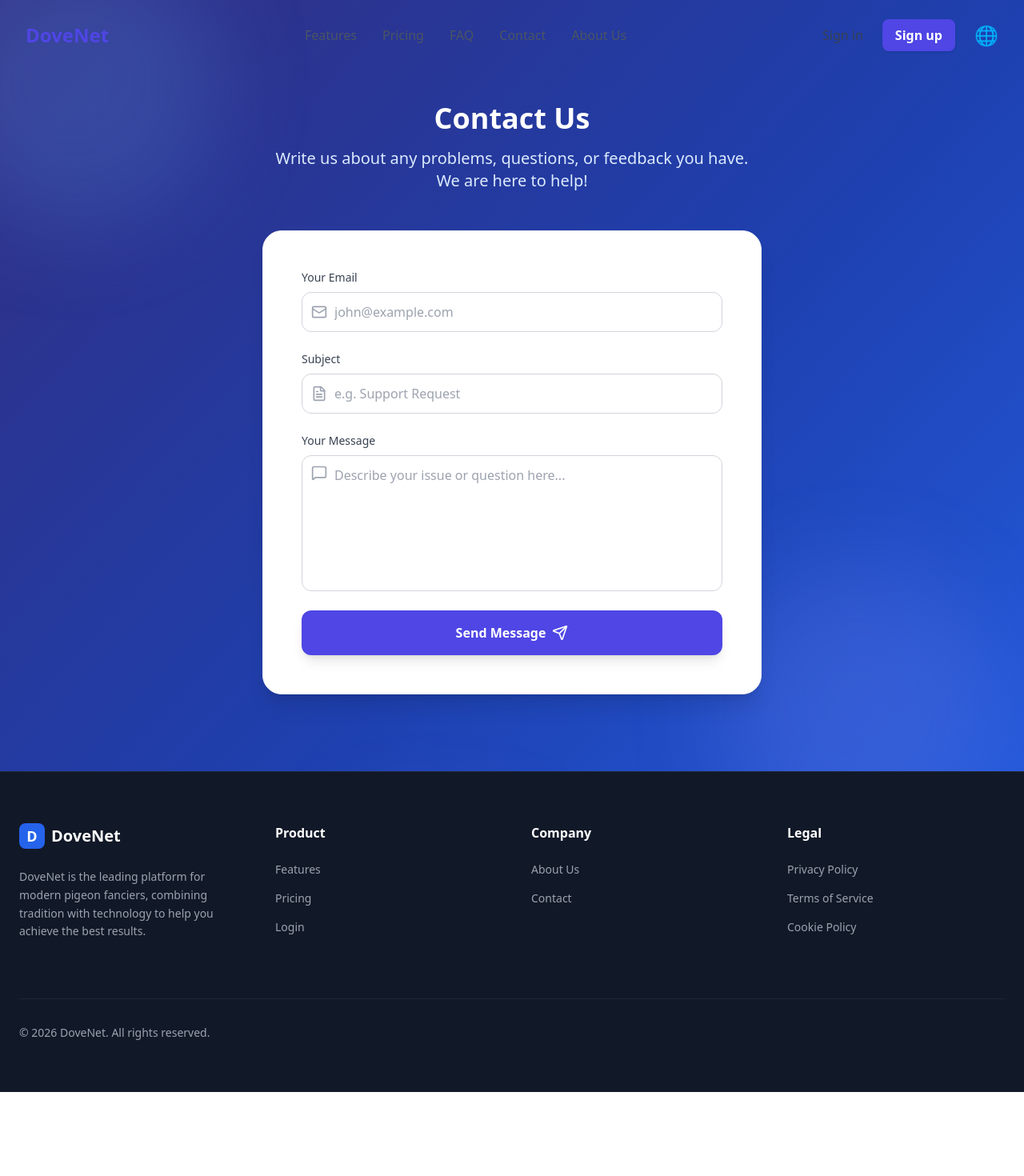
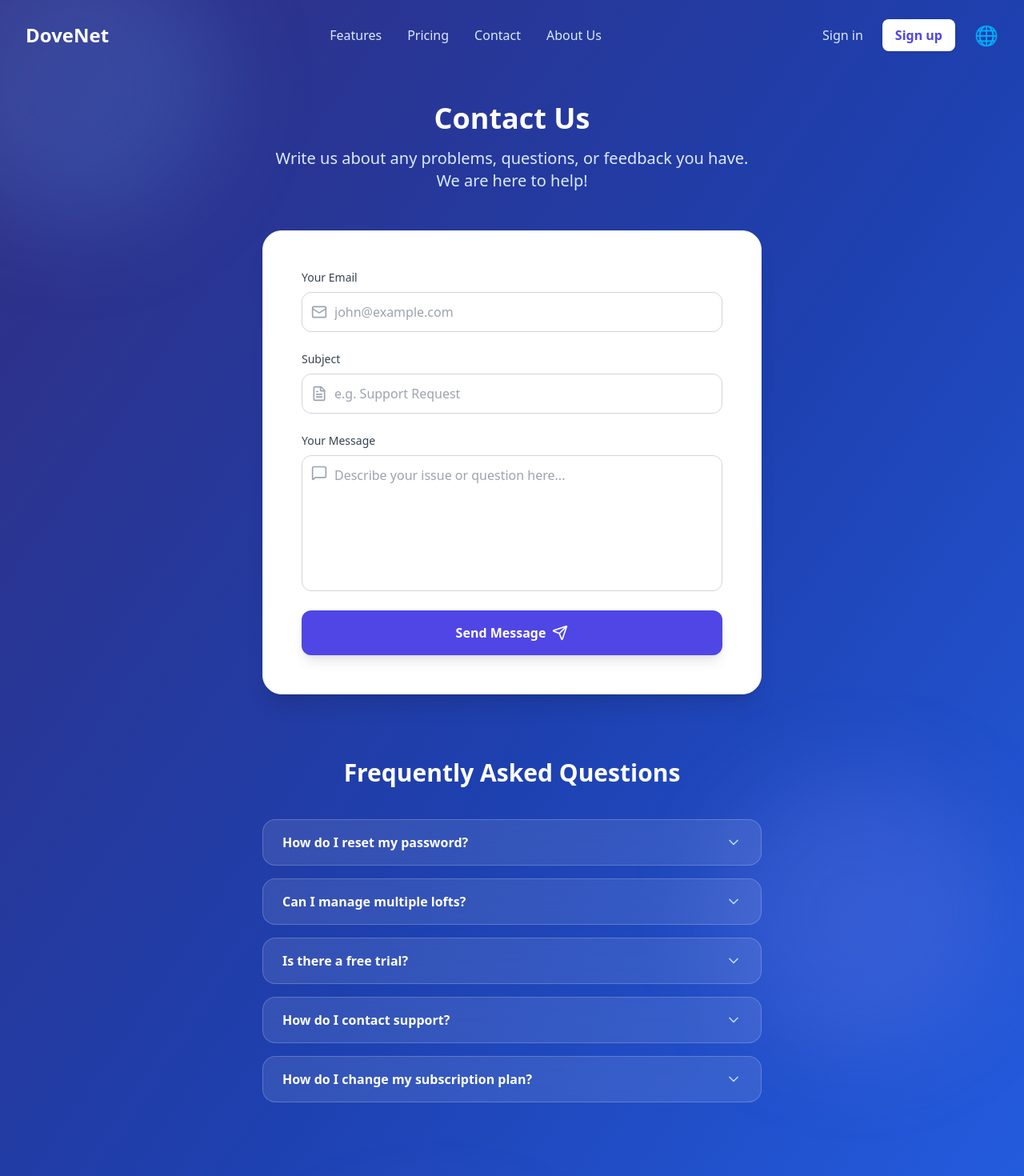
Before and after one commit to kkotorov/dovenet-ui, a React (Vite) app: page /contact in a window 1280 px wide. Shown: the top 1470 px of the page at 80% size. Before the commit the page ends 1365 px from the top, so only its background shows below. Built offline with nearby package versions, Linux system fonts and the light colour scheme.

Commit message:
small design changes to the pages, add not found page

```diff
--- a/src/components/landingpage/LandingNavBar.tsx
+++ b/src/components/landingpage/LandingNavBar.tsx
@@ -31,27 +31,24 @@ export default function LandingNavbar() {
     <nav className="w-full py-6 px-8 flex items-center justify-between bg-transparent absolute top-0 left-0 z-50">
       {/* Logo */}
       <div
-        className="text-2xl font-bold text-indigo-600 cursor-pointer"
+        className="text-2xl font-bold text-white cursor-pointer"
         onClick={() => navigate("/")}
       >
         {t("appName")}
       </div>
 
       {/* Center Menu */}
-      <div className="hidden md:flex items-center gap-8 text-gray-600 font-medium">
-        <a href="#features" className="hover:text-indigo-600 transition">
+      <div className="hidden md:flex items-center gap-8 text-blue-100 font-medium">
+        <Link to="/#features" className="hover:text-white transition">
           {t("landingNavbar.features")}
-        </a>
-        <a href="#pricing" className="hover:text-indigo-600 transition">
+        </Link>
+        <Link to="/#pricing" className="hover:text-white transition">
           {t("landingNavbar.pricing")}
-        </a>
-        <a href="#faq" className="hover:text-indigo-600 transition">
-          {t("landingNavbar.faq")}
-        </a>
-        <Link to="/contact" className="hover:text-indigo-600 transition">
+        </Link>
+        <Link to="/contact" className="hover:text-white transition">
           {t("landingNavbar.contact")}
         </Link>
-        <Link to="/about" className="hover:text-indigo-600 transition">
+        <Link to="/about" className="hover:text-white transition">
           {t("landingNavbar.aboutUs")}
         </Link>
       </div>
@@ -60,13 +57,13 @@ export default function LandingNavbar() {
       <div className="flex items-center gap-6">
         {!isLoggedIn ? (
           <>
-            <Link to="/login" className="text-gray-700 hover:text-indigo-600 font-medium">
+            <Link to="/login" className="text-blue-100 hover:text-white font-medium">
               {t("topBar.login")}
             </Link>
 
             <Link
               to="/register"
-              className="px-4 py-2 bg-indigo-600 text-white font-semibold rounded-lg shadow hover:bg-indigo-700 transition"
+              className="px-4 py-2 bg-white text-indigo-600 font-semibold rounded-lg shadow hover:bg-blue-50 transition"
             >
               {t("topBar.signup")}
             </Link>
@@ -74,7 +71,7 @@ export default function LandingNavbar() {
         ) : (
           <button
             onClick={() => navigate("/dashboard")}
-            className="px-4 py-2 bg-indigo-600 text-white font-semibold rounded-lg shadow hover:bg-indigo-700 transition"
+            className="px-4 py-2 bg-white text-indigo-600 font-semibold rounded-lg shadow hover:bg-blue-50 transition"
           >
             {t("landingNavbar.goToDashboard")}
           </button>
@@ -84,7 +81,7 @@ export default function LandingNavbar() {
         <div className="relative" ref={dropdownRef}>
           <button
             onClick={() => setLangOpen(!langOpen)}
-            className="text-2xl text-gray-700 hover:text-indigo-600 transition"
+            className="text-2xl text-blue-100 hover:text-white transition"
           >
             🌐
           </button>
--- a/src/pages/main/AboutPage.tsx
+++ b/src/pages/main/AboutPage.tsx
@@ -8,10 +8,11 @@ export default function AboutPage() {
 
   return (
     <div className="font-sans text-gray-900 bg-white">
-      <LandingNavbar />
-
       {/* Hero Section */}
       <section className="relative bg-gradient-to-br from-indigo-900 via-blue-800 to-blue-600 text-white py-32 lg:py-48 overflow-hidden">
+        <div className="absolute top-0 left-0 w-full z-50">
+          <LandingNavbar />
+        </div>
         <div className="container mx-auto px-6 relative z-10 text-center">
           <h1 className="text-4xl md:text-6xl font-extrabold mb-6 animate-fadeInUp">
             {t("aboutPage.title")}
--- a/src/pages/main/ContactPage.tsx
+++ b/src/pages/main/ContactPage.tsx
@@ -2,7 +2,7 @@ import { useState } from "react";
 import { useTranslation } from "react-i18next";
 import api from "../../api/api";
 import { toast, Toaster } from "react-hot-toast";
-import { Mail, MessageSquare, FileText, Send } from "lucide-react";
+import { Mail, MessageSquare, FileText, Send, ChevronDown, ChevronUp } from "lucide-react";
 import LandingNavbar from "../../components/landingpage/LandingNavBar";
 import LandingFooter from "../../components/landingpage/LandingFooter";
 
@@ -10,6 +10,30 @@ export default function ContactPage() {
   const { t } = useTranslation();
   const [contactForm, setContactForm] = useState({ email: "", subject: "", message: "" });
   const [sending, setSending] = useState(false);
+  const [openFaqIndex, setOpenFaqIndex] = useState<number | null>(null);
+
+  const faqs = [
+    {
+      question: t("contactPage.faq.q1", "How do I reset my password?"),
+      answer: t("contactPage.faq.a1", "You can reset your password by clicking on 'Forgot Password' at the login screen."),
+    },
+    {
+      question: t("contactPage.faq.q2", "Can I manage multiple lofts?"),
+      answer: t("contactPage.faq.a2", "Yes, the Premium and Pro plans support multiple lofts."),
+    },
+    {
+      question: t("contactPage.faq.q3", "Is there a free trial?"),
+      answer: t("contactPage.faq.a3", "Yes, we offer a 10-day free trial with limited features."),
+    },
+    {
+      question: t("contactPage.faq.q4", "How do I contact support?"),
+      answer: t("contactPage.faq.a4", "You can use the form above or email us directly at support@dovenet.com."),
+    },
+    {
+      question: t("contactPage.faq.q5", "How do I change my subscription plan?"),
+      answer: t("contactPage.faq.a5", "If you want to change subscription’s monthly/yearly you need to cancel the active one, then after it is not valid anymore you can pay for the new one."),
+    },
+  ];
 
   const handleContactSubmit = async (e: React.FormEvent) => {
     e.preventDefault();
@@ -115,6 +139,40 @@ export default function ContactPage() {
             </button>
           </form>
         </div>
+
+        {/* FAQ Section */}
+        <div className="mt-20">
+          <h2 className="text-3xl font-bold text-white text-center mb-10">
+            {t("contactPage.faqTitle", "Frequently Asked Questions")}
+          </h2>
+          <div className="space-y-4">
+            {faqs.map((faq, index) => (
+              <div
+                key={index}
+                className="bg-white/10 backdrop-blur-lg border border-white/20 rounded-2xl overflow-hidden transition-all duration-300"
+              >
+                <button
+                  onClick={() => setOpenFaqIndex(openFaqIndex === index ? null : index)}
+                  className="w-full px-6 py-4 text-left flex items-center justify-between text-white font-semibold hover:bg-white/5 transition-colors"
+                >
+                  <span>{faq.question}</span>
+                  {openFaqIndex === index ? (
+                    <ChevronUp className="w-5 h-5 text-blue-200" />
+                  ) : (
+                    <ChevronDown className="w-5 h-5 text-blue-200" />
+                  )}
+                </button>
+                <div
+                  className={`px-6 text-blue-100 overflow-hidden transition-all duration-300 ${
+                    openFaqIndex === index ? "max-h-40 py-4 opacity-100" : "max-h-0 py-0 opacity-0"
+                  }`}
+                >
+                  {faq.answer}
+                </div>
+              </div>
+            ))}
+          </div>
+        </div>
       </div>
 
       {/* Footer */}
--- a/src/pages/main/LandingPage.tsx
+++ b/src/pages/main/LandingPage.tsx
@@ -1,5 +1,5 @@
-import { useState } from "react";
-import { Link, useNavigate } from "react-router-dom";
+import { useState, useEffect } from "react";
+import { Link, useNavigate, useLocation } from "react-router-dom";
 import LandingNavbar from "../../components/landingpage/LandingNavBar";
 import { useTranslation, Trans } from "react-i18next";
 import {
@@ -16,17 +16,30 @@ import LandingFooter from "../../components/landingpage/LandingFooter";
 
 export default function LandingPage() {
   const navigate = useNavigate();
+  const { hash } = useLocation();
   const { t } = useTranslation();
   const isLoggedIn = !!localStorage.getItem("token");
 
   const [billing, setBilling] = useState<"MONTHLY" | "YEARLY">("YEARLY");
 
+  useEffect(() => {
+    if (hash) {
+      const element = document.getElementById(hash.replace("#", ""));
+      if (element) {
+        setTimeout(() => {
+          element.scrollIntoView({ behavior: "smooth" });
+        }, 100);
+      }
+    }
+  }, [hash]);
+
   return (
     <div className="font-sans text-gray-900 bg-white">
-      <LandingNavbar />
-
       {/* Hero Section */}
       <section className="relative bg-gradient-to-br from-indigo-900 via-blue-800 to-blue-600 text-white overflow-hidden pt-32 pb-20 lg:pt-48 lg:pb-32">
+        <div className="absolute top-0 left-0 w-full z-50">
+          <LandingNavbar />
+        </div>
         <div className="container mx-auto px-6 relative z-10 text-center">
           <div className="max-w-4xl mx-auto">
             <h1 className="text-5xl md:text-7xl font-extrabold mb-8 leading-tight animate-fadeInUp">
--- /dev/null
+++ b/src/pages/main/NotFoundPage.tsx
@@ -0,0 +1,29 @@
+import { Link } from "react-router-dom";
+import { useTranslation } from "react-i18next";
+import { Home } from "lucide-react";
+
+export default function NotFoundPage() {
+  const { t } = useTranslation();
+
+  return (
+    <div className="min-h-screen bg-gradient-to-br from-indigo-900 via-blue-800 to-blue-600 flex items-center justify-center p-6 text-center font-sans">
+      <div className="max-w-lg w-full">
+        <h1 className="text-9xl font-extrabold text-white/20 select-none">404</h1>
+        <h2 className="text-3xl font-bold text-white mt-4 mb-6">
+          {t("notFound.title", "Page Not Found")}
+        </h2>
+        <p className="text-blue-100 text-lg mb-10">
+          {t("notFound.message", "Oops! The page you are looking for does not exist. It might have been moved or deleted.")}
+        </p>
+
+        <Link
+          to="/"
+          className="inline-flex items-center gap-2 bg-white text-indigo-600 font-bold px-8 py-4 rounded-full shadow-lg hover:bg-blue-50 transition-all transform hover:-translate-y-1"
+        >
+          <Home className="w-5 h-5" />
+          {t("notFound.backHome", "Back to Home")}
+        </Link>
+      </div>
+    </div>
+  );
+}
--- a/src/routes/AppRouter.tsx
+++ b/src/routes/AppRouter.tsx
@@ -20,6 +20,7 @@ import AboutPage from '../pages/main/AboutPage';
 import TermsOfServicePage from '../pages/main/legal/TermsOfServicePage';
 import PrivacyPolicyPage from '../pages/main/legal/PrivacyPolicyPage';
 import CookiePolicyPage from '../pages/main/legal/CookiePolicyPage';
+import NotFoundPage from '../pages/main/NotFoundPage';
 export default function AppRouter() {
   return (
     <BrowserRouter>
@@ -52,7 +53,7 @@ export default function AppRouter() {
         </Route>
 
         {/* FALLBACK */}
-        <Route path="*" element={<Navigate to="/" replace />} />
+        <Route path="*" element={<NotFoundPage />} />
       </Routes>
     </BrowserRouter>
   );
```
